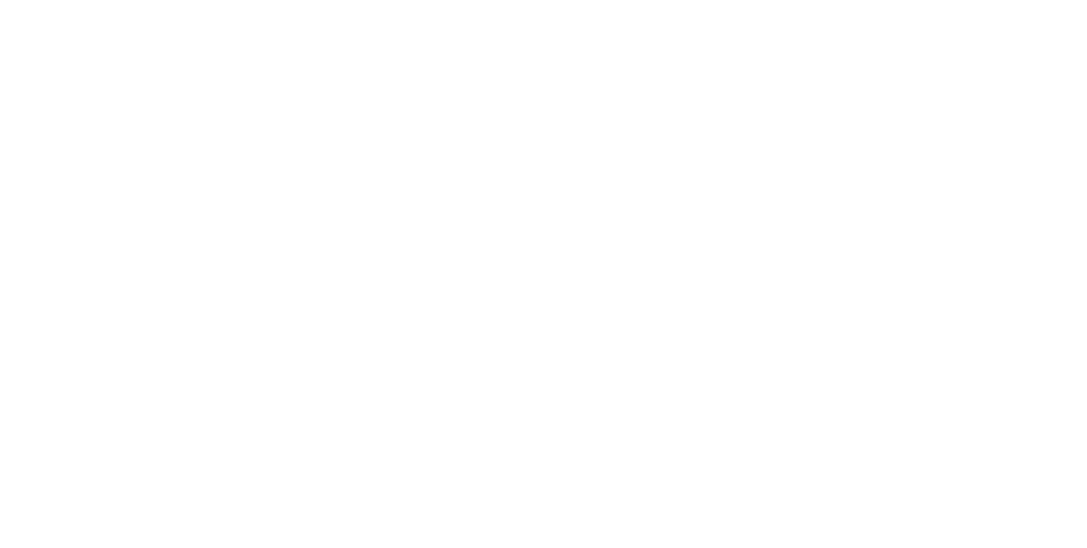
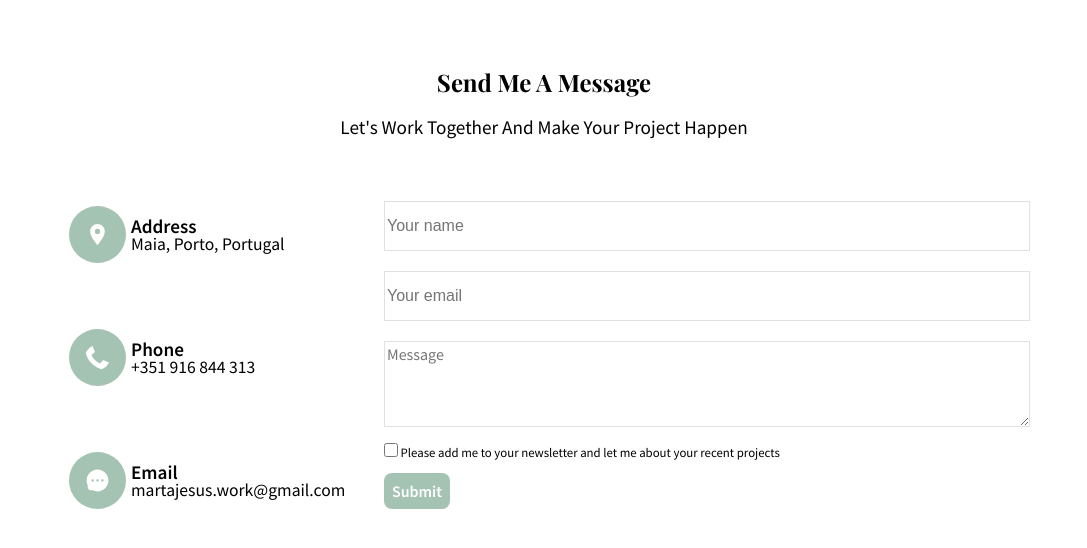
Before and after one commit to debs-oli/photography-portfolio, a React (Create React App) app: page / in a window 1280 px wide. Shown: the part 1629-2177 px from the top of the page, without its empty margins (96-1183 px from the left). Before the commit the page ends 1619 px from the top, so only its background shows below. Built offline with nearby package versions, Linux system fonts and the light colour scheme.

Commit message:
implementação da contacts page versão desktop

```diff
--- a/src/App.js
+++ b/src/App.js
@@ -4,7 +4,6 @@ import About from "./Components/About";
 import Work from "./Components/Work";
 import Contacts from "./Components/Contacts";
 import Footer from "./Components/Footer";
-import ScrollToTop from "./Components/ScrollToTop";
 
 function App() {
   return (
@@ -15,7 +14,6 @@ function App() {
       <Work />
       <Contacts />
       <Footer />
-      <ScrollToTop />
     </div>
   );
 }
--- /dev/null
+++ b/src/CSS/Contacts.css
@@ -0,0 +1,106 @@
+#contacts {
+  padding: 5rem 6rem 6rem 6rem;
+}
+
+#contacts .container {
+  padding: 4rem;
+  display: grid;
+  grid-template-columns: 0.9fr 2fr;
+  grid-gap: 2rem;
+}
+
+.contactTitle {
+  text-align: center;
+}
+
+#contacts h1 {
+  font-family: var(--title-font);
+  font-size: 1.5rem;
+  font-weight: 700;
+  text-transform: capitalize;
+}
+
+#contacts h2 {
+  padding-top: 1.5rem;
+  font-family: var(--text-font);
+  font-size: 1.2rem;
+  font-weight: 500;
+  text-transform: capitalize;
+}
+
+#contacts h3 {
+  padding-top: 1.5rem;
+  font-family: var(--text-font);
+  font-size: 1.2rem;
+  font-weight: 600;
+  text-transform: capitalize;
+}
+
+#contacts p {
+  font-family: var(--text-font);
+  font-size: 1.1rem;
+  font-weight: 500;
+}
+
+.info {
+  margin-bottom: 3.5rem;
+  display: flex;
+}
+
+#contacts .icon {
+  width: 25px;
+  height: 25px;
+  padding: 1rem;
+  margin: 5px;
+  border-radius: 50%;
+  background: var(--green);
+  color: white;
+}
+
+.contactText {
+  margin-top: -0.5rem;
+}
+
+form input {
+  height: 46px;
+  width: 100%;
+  margin-bottom: 20px;
+  border: 4px;
+  font-size: 1rem;
+  color: #171c1f;
+  border: 1px solid #e1e1e1;
+}
+
+form textarea {
+  height: 80px;
+  width: 100%;
+  margin-bottom: 0.8rem;
+  font-family: var(--text-font);
+  font-size: 1rem;
+  color: #171c1f;
+  border: 1px solid #e1e1e1;
+}
+
+form input[type="checkbox"] {
+  width: 14px;
+  height: 14px;
+  padding: 0;
+  margin: 0;
+}
+
+form label {
+  font-family: var(--text-font);
+  font-size: 0.8rem;
+}
+
+#contacts button {
+  margin-top: 0.8rem;
+  font-family: var(--text-font);
+  font-size: 1rem;
+  font-weight: 600;
+  text-transform: capitalize;
+  background: var(--green);
+  color: #ffffff;
+  padding: 0.5rem 0.5rem;
+  border-radius: 0.5rem;
+}
--- a/src/Components/About.jsx
+++ b/src/Components/About.jsx
@@ -84,28 +84,28 @@ export default function About() {
                 becoming a better professional and human being.
               </p>
               <div className="skillsWrapper">
-                <div class="skill">
+                <div className="skill">
                   <p>Adobe Premiere Pro</p>
-                  <div class="skillBar skill1">
-                    <span class="skillCount1">90%</span>
+                  <div className="skillBar skill1">
+                    <span className="skillCount1">90%</span>
                   </div>
                 </div>
-                <div class="skill">
+                <div className="skill">
                   <p>Adobe Lightroom</p>
-                  <div class="skillBar skill2">
-                    <span class="skillCount2">90%</span>
+                  <div className="skillBar skill2">
+                    <span className="skillCount2">90%</span>
                   </div>
                 </div>
-                <div class="skill">
+                <div className="skill">
                   <p>Adobe Photoshop</p>
-                  <div class="skillBar skill3">
-                    <span class="skillCount3">50%</span>
+                  <div className="skillBar skill3">
+                    <span className="skillCount3">50%</span>
                   </div>
                 </div>
-                <div class="skill">
+                <div className="skill">
                   <p>English</p>
-                  <div class="skillBar skill4">
-                    <span class="skillCount4">90%</span>
+                  <div className="skillBar skill4">
+                    <span className="skillCount4">90%</span>
                   </div>
                 </div>
               </div>
--- a/src/Components/Contacts.jsx
+++ b/src/Components/Contacts.jsx
@@ -1,3 +1,110 @@
+import { useState } from "react";
+import { FaPhoneAlt } from "react-icons/fa";
+import { AiFillMessage } from "react-icons/ai";
+import { MdLocationOn } from "react-icons/md";
+
+import "../CSS/Contacts.css";
+
 export default function Contacts() {
-  return <div></div>;
+  const [formData, setFormData] = useState({
+    yourName: "",
+    yourEmail: "",
+    yourMessage: "",
+    agreement: false,
+  });
+
+  function handleChange(event) {
+    setFormData((prevFormData) => {
+      const { name, value, type, checked } = event.target;
+
+      return {
+        ...prevFormData,
+        [name]: type === "checkbox" ? checked : value,
+      };
+    });
+  }
+
+  function handleSubmit(event) {
+    event.preventDefault();
+  }
+
+  return (
+    <main id="contacts">
+      <div className="contactTitle">
+        <h1>Send me a message</h1>
+        <h2>Let's work together and make your project happen</h2>
+      </div>
+
+      <div className="container">
+        <div className="contactColumn">
+          <div className="info">
+            <MdLocationOn className="icon" />
+            <div className="contactText">
+              <h3>Address</h3>
+              <p>Maia, Porto, Portugal</p>
+            </div>
+          </div>
+          <div className="info">
+            <FaPhoneAlt className="icon" />
+            <div className="contactText">
+              <h3>Phone</h3>
+              <p>+351 916 844 313</p>
+            </div>
+          </div>
+          <div className="info">
+            <AiFillMessage className="icon" />
+            <div className="contactText">
+              <h3>Email</h3>
+              <p>martajesus.work@gmail.com</p>
+            </div>
+          </div>
+        </div>
+        <div className="contactColumn">
+          <div className="contactForm">
+            <form onSubmit={handleSubmit}>
+              <div className="inputBox">
+                <input
+                  type="text"
+                  aria-label="name"
+                  placeholder="Your name"
+                  name="yourName"
+                  onChange={handleChange}
+                  value={formData.yourName}
+                />
+              </div>
+              <div className="inputBox">
+                <input
+                  type="email"
+                  aria-label="email"
+                  placeholder="Your email"
+                  name="yourEmail"
+                  onChange={handleChange}
+                  value={formData.yourEmail}
+                />
+              </div>
+              <div className="inputBox">
+                <textarea
+                  type="text"
+                  arial-label="message"
+                  placeholder="Message"
+                  name="yourMessage"
+                  onChange={handleChange}
+                  value={formData.yourMessage}
+                />
+              </div>
+              <label>
+                <input type="checkbox" name="agreement" onChange={handleChange} checked={formData.agreement} /> Please
+                add me to your newsletter and let me about your recent projects
+              </label>
+              <div>
+                <button type="submit" className="btn">
+                  Submit
+                </button>
+              </div>
+            </form>
+          </div>
+        </div>
+      </div>
+    </main>
+  );
 }
--- a/src/Components/Footer.jsx
+++ b/src/Components/Footer.jsx
@@ -1,3 +1,7 @@
 export default function Footer() {
-  return <div></div>;
+  return (
+    <div>
+      <footer id="footer"></footer>
+    </div>
+  );
 }
--- a/src/Components/ScrollToTop.jsx
+++ /dev/null
@@ -1,3 +0,0 @@
-export default function ScrollToTop() {
-  return <div></div>;
-}
--- a/src/index.css
+++ b/src/index.css
@@ -125,6 +125,9 @@ table {
 a {
   text-decoration: none;
 }
+button {
+  border: none;
+}
 
 :root {
   --green: #a4c3b2;
```
Also changed, not shown: src/CSS/Footer.css (added).
